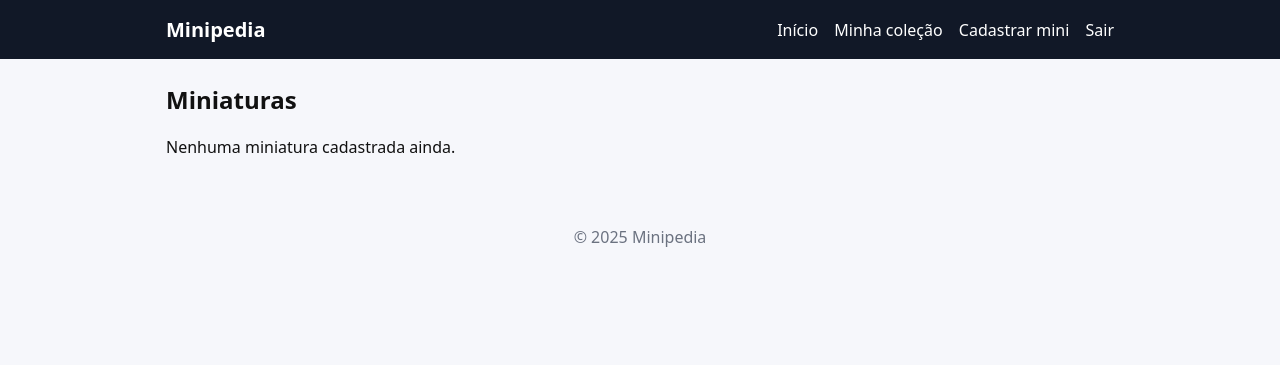
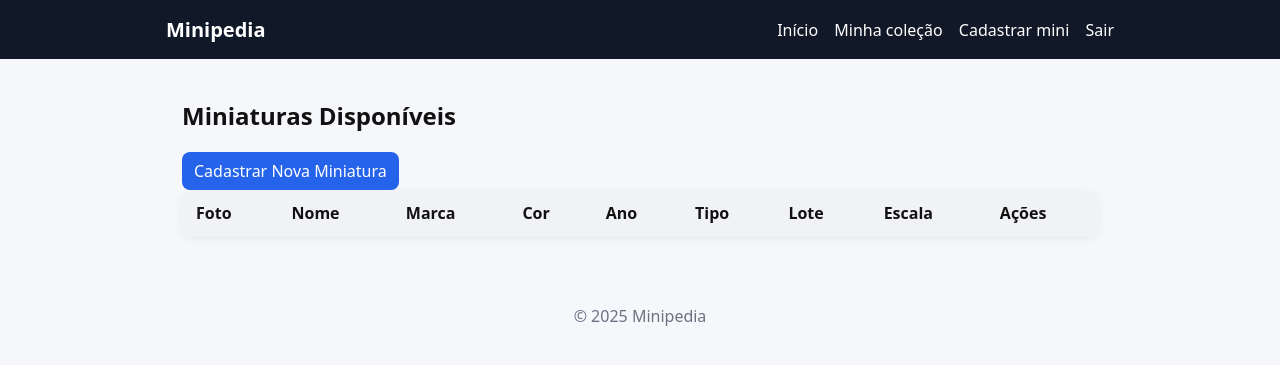
Before and after one commit to everaldodisco/minipedia, a Flask app: page / in a window 1280 px wide. Shown: the top 365 px of the page. Run offline with Flask 3, Linux system fonts and the light colour scheme; a user stored in the database is signed in; lists and menus that the app fills with data are empty.

Commit message:
Atualiza projeto 2

```diff
--- a/templates/index.html
+++ b/templates/index.html
@@ -1,46 +1,49 @@
-
 {% extends 'base.html' %}
 {% block content %}
-  <h2>Miniaturas</h2>
-  {% if not miniaturas %}
-    <p>Nenhuma miniatura cadastrada ainda.</p>
-  {% else %}
-  <table class="table">
+<div class="container">
+    <h2 class="mb-4">Miniaturas Disponíveis</h2>
+    <a href="{{ url_for('adicionar') }}" class="btn btn-success mb-3">
+        <i class="fas fa-plus"></i> Cadastrar Nova Miniatura
+    </a>
+    <table class="table table-dark table-striped">
         <thead>
             <tr>
-        <th>ID</th><th>Nome</th><th>Marca</th><th>Ano</th><th>Escala</th><th>Ações</th>
+                <th>Foto</th>
+                <th>Nome</th>
+                <th>Marca</th>
+                <th>Cor</th>
+                <th>Ano</th>
+                <th>Tipo</th>
+                <th>Lote</th>
+                <th>Escala</th>
+                <th>Ações</th>
             </tr>
         </thead>
         <tbody>
-      {% for m in miniaturas %}
+            {% for mini in miniaturas %}
             <tr>
-        <td>{{ m.id }}</td>
-        <td>{{ m.nome }}</td>
-        <td>{{ m.marca }}</td>
-        <td>{{ m.ano }}</td>
-        <td>{{ m.escala }}</td>
-        <td class="actions">
-          {% if current_user.is_authenticated %}
-            {% if m.id in colecao_ids %}
-              <form action="{{ url_for('colecao_remover', mini_id=m.id) }}" method="post" class="inline">
-                <button type="submit">Remover da coleção</button>
-              </form>
-            {% else %}
-              <form action="{{ url_for('colecao_adicionar', mini_id=m.id) }}" method="post" class="inline">
-                <button type="submit">Adicionar à coleção</button>
-              </form>
-            {% endif %}
-          {% endif %}
-          {% if current_user.is_authenticated and current_user.role == 'admin' %}
-            <a class="btn" href="{{ url_for('editar', mini_id=m.id) }}">Editar</a>
-            <form action="{{ url_for('excluir', mini_id=m.id) }}" method="post" class="inline" onsubmit="return confirm('Excluir esta miniatura?');">
-              <button type="submit" class="danger">Excluir</button>
-            </form>
-          {% endif %}
+                <td><img src="{{ mini.url_foto }}" alt="foto" width="80"></td>
+                <td>{{ mini.nome }}</td>
+                <td>{{ mini.marca }}</td>
+                <td>{{ mini.cor }}</td>
+                <td>{{ mini.ano }}</td>
+                <td>{{ mini.tipo }}</td>
+                <td>{{ mini.lote }}</td>
+                <td>{{ mini.escala }}</td>
+                <td>
+                    <a href="{{ url_for('editar_miniatura', id=mini.id) }}" class="btn btn-warning btn-sm">
+                        <i class="fas fa-edit"></i> Editar
+                    </a>
+                    <a href="{{ url_for('deletar_miniatura', id=mini.id) }}" class="btn btn-danger btn-sm">
+                        <i class="fas fa-trash"></i> Excluir
+                    </a>
+                    <a href="{{ url_for('adicionar_colecao', id=mini.id) }}" class="btn btn-info btn-sm">
+                        <i class="fas fa-plus-circle"></i> Adicionar à Coleção
+                    </a>
                 </td>
             </tr>
             {% endfor %}
         </tbody>
     </table>
-  {% endif %}
+</div>
 {% endblock %}
```
Also changed, not shown: templates/adicionar.html (+40 -9 lines), templates/colecao.html (+26 -18 lines). Lines whose indentation alone changed are shown as unchanged.
